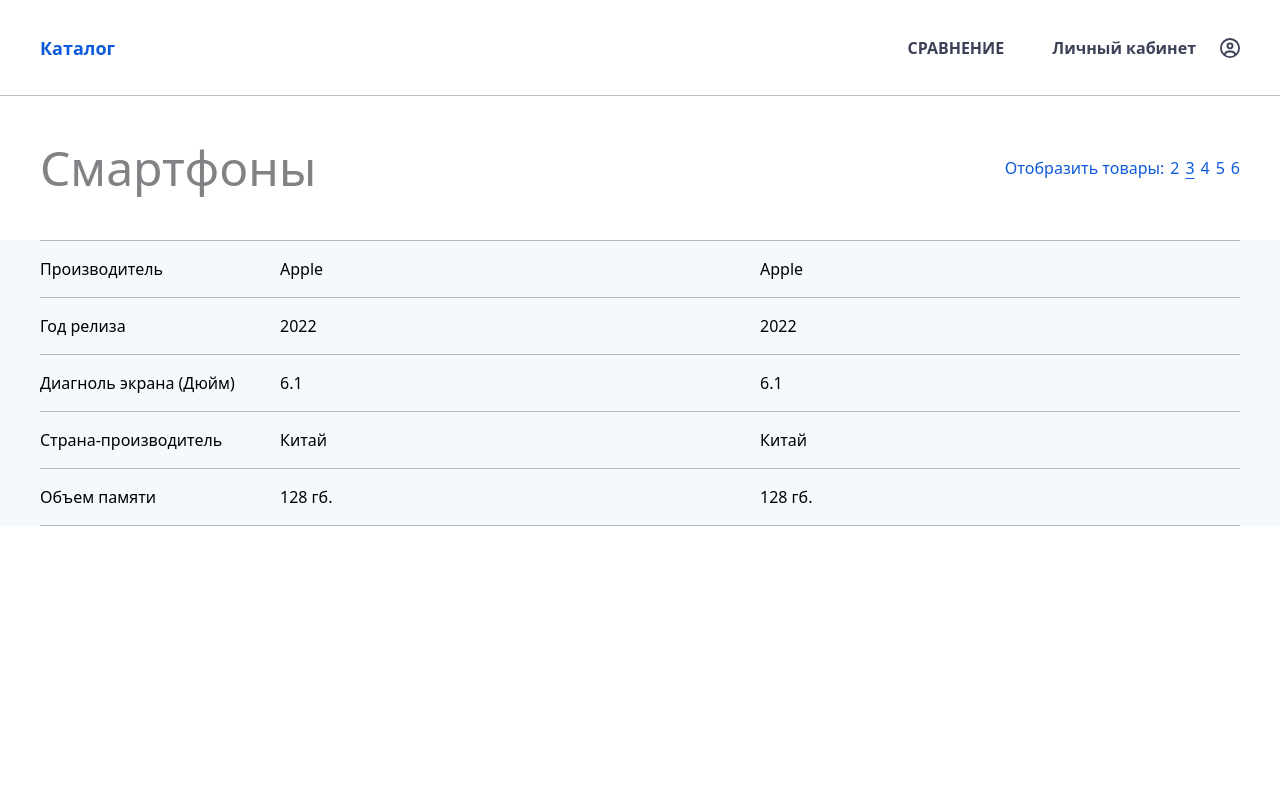
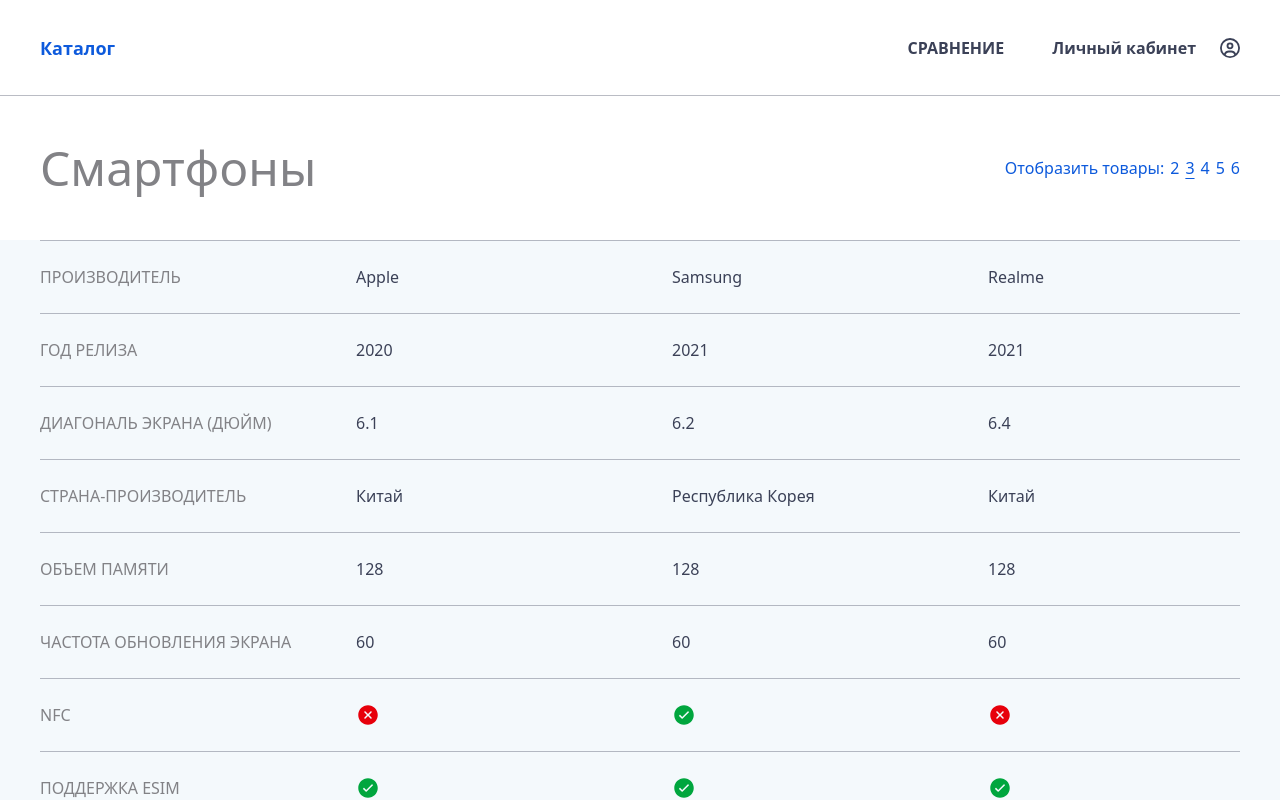
Before and after one commit to notnered/phone-compare-app, a React (Vite) app: page / in a window 1280 px wide. Shown: the top 800 px of the page. Built offline with nearby package versions, Linux system fonts and the light colour scheme.

Commit message:
created template for comparison body

```diff
--- a/src/Components/CompareMain.tsx
+++ b/src/Components/CompareMain.tsx
@@ -1,37 +1,86 @@
+import type { modelType } from '../data/phoneModels';
+import { models, keyLabels } from '../data/phoneModels';
+
+import { IoIosCheckmarkCircle, IoIosCloseCircle } from 'react-icons/io';
+
 export default function CompareMain() {
+    const modelKeys = Object.keys(models[0]).filter(
+        (key) => key !== 'id'
+    ) as (keyof Omit<modelType, 'id'>)[];
+
+    const renderValue = (
+        key: keyof Omit<modelType, 'id'>,
+        value: modelType[keyof modelType]
+    ) => {
+        if (typeof value === 'boolean') {
+            return value ? (
+                <div className='flex h-full w-full items-center'>
+                    <IoIosCheckmarkCircle className='text-green-600 text-2xl' />
+                </div>
+            ) : (
+                <div className='flex h-full w-full items-center'>
+                    <IoIosCloseCircle className='text-red-600 text-2xl' />
+                </div>
+            );
+        }
+        if (key === 'price') {
+            return `${value.toLocaleString('fr-fr')} ₽`;
+        }
+        return value;
+    };
+
     return (
-        <main className='bg-bg'>
-            {/* compare table */}
-            <div className='wrapper'>
-                {/* properties of models */}
-                <div className="w-full max-w-1/5 flex flex-col">
-                    <div className="border-y-[1px] border-y-secondary/35 py-4">Производитель</div>
-                    <div className="border-b-[1px] border-b-secondary/35 py-4">Год релиза</div>
-                    <div className="border-b-[1px] border-b-secondary/35 py-4">Диагноль экрана (Дюйм)</div>
-                    <div className="border-b-[1px] border-b-secondary/35 py-4">Страна-производитель</div>
-                    <div className="border-b-[1px] border-b-secondary/35 py-4">Объем памяти</div>
+        <main className='bg-bg pb-12 px-2'>
+            <div className='wrapper overflow-x-auto pb-1.5 scrollbar scrollbar-h-2.5 scrollbar-thumb-secondary-light/50 scrollbar-thumb-rounded-xl scrollbar-hover:scrollbar-thumb-secondary-light/75'>
+                <div className='w-full flex flex-col'>
+                    {modelKeys.map(
+                        (key, index) =>
+                            index !== 0 && (
+                                <div key={key} className='w-full flex'>
+                                    {index === 1 ? (
+                                        <div className='w-full min-w-[calc(25%+1rem)] flex border-t-[1px] border-b-[1px] pr-4 border-secondary/35 py-6'>
+                                            <div className='text-secondary-light uppercase font-medium'>
+                                                {keyLabels[key]}
+                                            </div>
+                                        </div>
+                                    ) : (
+                                        <div className='w-full min-w-[calc(25%+1rem)] flex border-b-[1px] pr-4 border-secondary/35 py-6'>
+                                            <div className='text-secondary-light uppercase font-medium'>
+                                                {keyLabels[key]}
+                                            </div>
+                                        </div>
+                                    )}
+                                    {models.slice(0, 4).map((model) =>
+                                        key === 'brand' ? (
+                                            <div
+                                                key={model.id}
+                                                className='w-full min-w-[calc(25%+1rem)] flex border-t-[1px] border-b-[1px] pr-4 border-secondary/35 py-6'
+                                            >
+                                                <div className='text-secondary capitalize font-medium'>
+                                                    {renderValue(
+                                                        key,
+                                                        model[key]
+                                                    )}
+                                                </div>
+                                            </div>
+                                        ) : (
+                                            <div
+                                                key={model.id}
+                                                className='w-full min-w-[calc(25%+1rem)] flex border-b-[1px] pr-4 border-secondary/35 py-6'
+                                            >
+                                                <div className='text-secondary capitalize font-medium'>
+                                                    {renderValue(
+                                                        key,
+                                                        model[key]
+                                                    )}
+                                                </div>
+                                            </div>
+                                        )
+                                    )}
+                                </div>
+                            )
+                    )}
                 </div>
-                <div className="w-full flex flex-col">
-                    <div className="border-y-[1px] border-y-secondary/35 py-4">Apple</div>
-                    <div className="border-b-[1px] border-b-secondary/35 py-4">2022</div>
-                    <div className="border-b-[1px] border-b-secondary/35 py-4">6.1</div>
-                    <div className="border-b-[1px] border-b-secondary/35 py-4">Китай</div>
-                    <div className="border-b-[1px] border-b-secondary/35 py-4">128 гб.</div>
-                </div>
-                <div className="w-full flex flex-col">
-                    <div className="border-y-[1px] border-y-secondary/35 py-4">Apple</div>
-                    <div className="border-b-[1px] border-b-secondary/35 py-4">2022</div>
-                    <div className="border-b-[1px] border-b-secondary/35 py-4">6.1</div>
-                    <div className="border-b-[1px] border-b-secondary/35 py-4">Китай</div>
-                    <div className="border-b-[1px] border-b-secondary/35 py-4">128 гб.</div>
-                </div>
-                {/* <div className="w-full flex flex-col">
-                    <div className="border-y-[1px] border-y-secondary/35 py-4">Apple</div>
-                    <div className="border-b-[1px] border-b-secondary/35 py-4">2022</div>
-                    <div className="border-b-[1px] border-b-secondary/35 py-4">6.1</div>
-                    <div className="border-b-[1px] border-b-secondary/35 py-4">Китай</div>
-                    <div className="border-b-[1px] border-b-secondary/35 py-4">128 гб.</div>
-                </div> */}
             </div>
         </main>
     );
```
